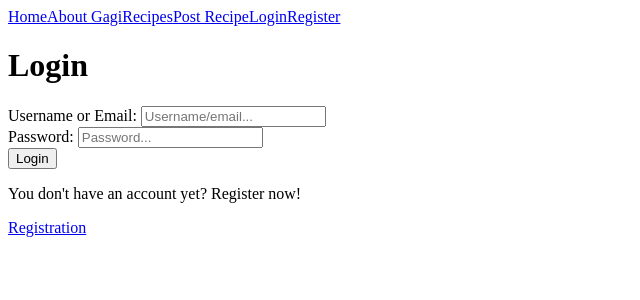
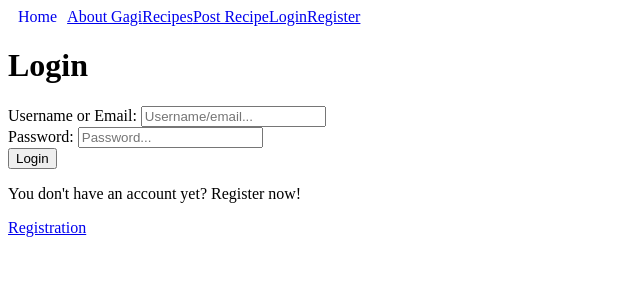
Before and after one commit to milenajovanovic994/chef_gagi, a React (Create React App) app: page /login in a window 1280 px wide. Shown: the top 300 px of the page, without its empty margins (0-640 px from the left). Built offline with nearby package versions, Linux system fonts and the light colour scheme.

Commit message:
made some changes to some components due to moving all the data to MongoDB

```diff
--- a/src/App.js
+++ b/src/App.js
@@ -7,6 +7,7 @@ import Recipes from "./components/Recipes";
 import PostRecipe from "./components/PostRecipe";
 import RecipeInfo from "./components/RecipeInfo/RecipeInfo";
 import About from "./components/About";
+import StyledLink from "./components/Links/StyledLink";
 
 const App = () => {
 	const [user, setUser] = useState(null)
@@ -15,7 +16,8 @@ const App = () => {
 	return (
 		<Router>
 			<nav>
-				<Link to="/">Home</Link>
+				<StyledLink to="/">Home</StyledLink>
+				{/* <Link to="/">Home</Link> */}
 				<Link to="/about">About Gagi</Link>
 				<Link to="/recipes">Recipes</Link>
 				<Link to="/postrecipe">Post Recipe</Link>
--- /dev/null
+++ b/src/components/Links/StyledLink.jsx
@@ -0,0 +1,12 @@
+import { Link } from 'react-router-dom'
+import styled from 'styled-components'
+
+const StyledLink = styled(Link)`
+    padding: 10px;
+    text-decoration: none;
+    &:hover {
+        text-decoration: underline;
+    }
+`
+
+export default StyledLink
--- a/src/components/Recipe/Recipe.jsx
+++ b/src/components/Recipe/Recipe.jsx
@@ -6,15 +6,15 @@ const Recipe = ({ recipe }) => {
     return (
         <>
             <StyledRecipe onClick={() => {
-                history.push(`/recipes/${recipe.id}`)
+                history.push(`/recipes/${recipe._id}`)
             }}>
                 <img src={recipe.img} alt="Food"/>
                 {/* <Link to={`/recipes/${recipe.id}`}>{recipe.title}</Link> */}
                 <p>{recipe.title}</p>
+                {/* <p>Ingredients: {recipe.ingredients.map(i => `Ingredient: ${i}   `)}</p> */}
                 <button onClick={() => {
-                    history.push(`/recipes/${recipe.id}`)
+                    history.push(`/recipes/${recipe._id}`)
                 }}>VIEW RECIPE</button>
-                {/* <p>Ingredients: {recipe.ingredients.map(i => `Ingredient: ${i}   `)}</p> */}
             </StyledRecipe>
         </>
     )
--- a/src/components/RecipeInfo/RecipeInfo.jsx
+++ b/src/components/RecipeInfo/RecipeInfo.jsx
@@ -4,7 +4,7 @@ import StyledRecipeInfo from "./StyledRecipeInfo"
 const RecipeInfo = ({ recipes }) => {
     let { id } = useParams()
 
-    let recipe = recipes.find(r => r.id === Number(id))
+    let recipe = recipes.find(r => r._id === id)
     return (
         <StyledRecipeInfo>
             <h1>{recipe?.title}</h1>
@@ -13,7 +13,7 @@ const RecipeInfo = ({ recipes }) => {
             <div className="ingredients">
                 <p>Ingredients:</p>
                 <ul>
-                    {recipe?.ingredients.map(i => <li key={recipe?.id}>{i}</li>)}
+                    {recipe?.ingredients.map(i => <li key={i}>{i}</li>)}
                 </ul>
             </div>
                 <hr />
--- a/src/components/RecipeInfo/StyledRecipeInfo.jsx
+++ b/src/components/RecipeInfo/StyledRecipeInfo.jsx
@@ -18,8 +18,8 @@ const StyledRecipeInfo = styled.div`
     .ingredients {
        font-style: italic;
        p {
-           font-size: 20px;
-           /* font-weigh */
+           font-size: 25px;
+           font-weight: 120px;
        }
     }
     .recipe {
--- a/src/components/Recipes.jsx
+++ b/src/components/Recipes.jsx
@@ -53,7 +53,7 @@ const Recipes = ({ setRecipes, recipes, user, setUser }) => {
                 <div>
                     <Select setSelect={setSelect} options={dishTypes} type='types of food' />
                 </div>
-                {recipes.filter(r => r.dishType.startsWith(select)).map(recipe => <Recipe key={recipe.id} recipe={recipe} />)}
+                {recipes.filter(r => r.dishType.startsWith(select)).map(recipe => <Recipe key={recipe._id} recipe={recipe} />)}
             </main>
         </>
     )
```
